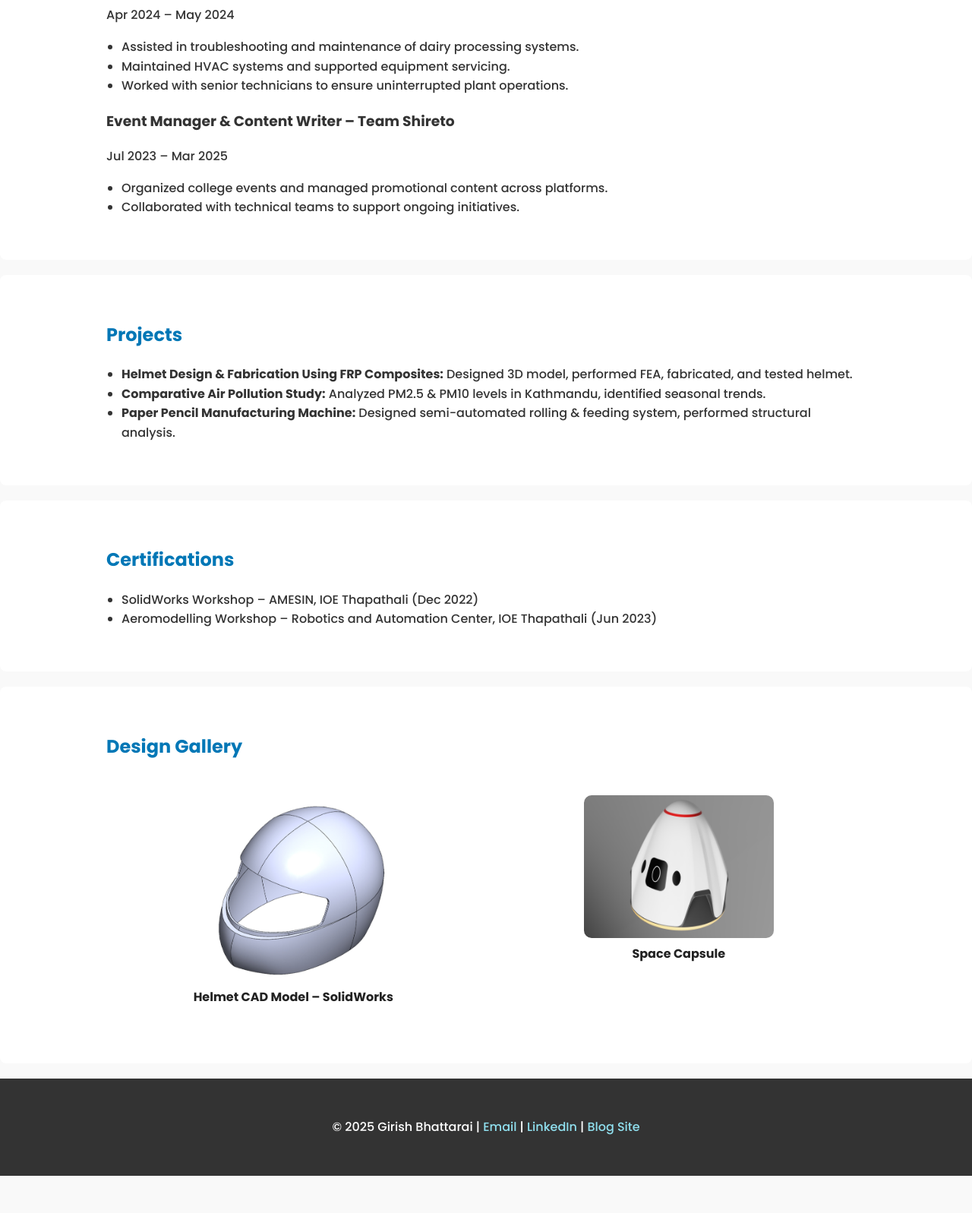
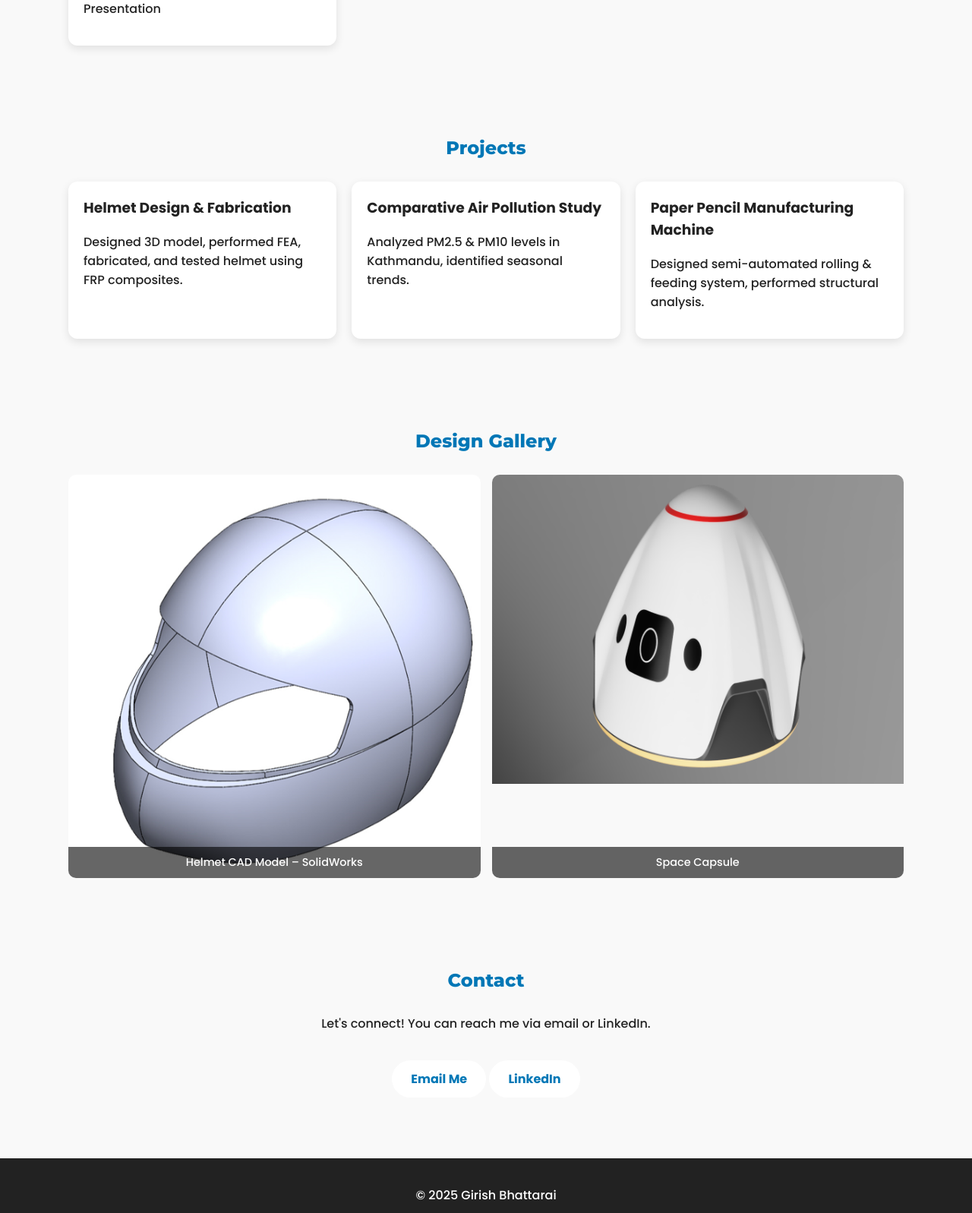
Before and after one commit to Girishbhattarai/portfolio, a plain HTML site: page index.html in a window 1280 px wide. Shown: the part 1076-2673 px from the top of the page at 76% size. Before the commit the page ends 2624 px from the top, so only its background shows below. Drawn offline with Linux system fonts and the light colour scheme.

Commit message:
Update site

```diff
--- a/index.html
+++ b/index.html
@@ -4,125 +4,270 @@
   <meta charset="UTF-8">
   <meta name="viewport" content="width=device-width, initial-scale=1.0">
   <title>Girish Bhattarai | Portfolio</title>
-    <link rel="stylesheet" href="style.css">
-    <link href="https://fonts.googleapis.com/css2?family=Poppins:wght@300;500;700&display=swap" rel="stylesheet">
+  <link href="https://fonts.googleapis.com/css2?family=Poppins:wght@300;500;700&family=Montserrat:wght@600;800&display=swap" rel="stylesheet">
+  <link rel="stylesheet" href="https://cdnjs.cloudflare.com/ajax/libs/font-awesome/6.5.0/css/all.min.css">
+  <style>
+    :root {
+      --primary: #0077b6;
+      --secondary: #00b4d8;
+      --accent: #ff6b6b;
+      --dark: #222;
+      --light: #f9f9f9;
+    }
+
+    body {
+      margin: 0;
+      font-family: 'Poppins', sans-serif;
+      background: var(--light);
+      color: var(--dark);
+      scroll-behavior: smooth;
+    }
+
+    /* Navbar */
+    nav {
+      position: fixed;
+      top: 0;
+      width: 100%;
+      background: var(--dark);
+      color: white;
+      display: flex;
+      justify-content: space-between;
+      align-items: center;
+      padding: 10px 30px;
+      z-index: 1000;
+    }
+    nav h1 {
+      font-family: 'Montserrat', sans-serif;
+      font-size: 1.5rem;
+      margin: 0;
+    }
+    nav ul {
+      list-style: none;
+      display: flex;
+      margin: 0;
+      padding: 0;
+      gap: 20px;
+    }
+    nav ul li a {
+      color: white;
+      text-decoration: none;
+      transition: color 0.3s;
+    }
+    nav ul li a:hover {
+      color: var(--secondary);
+    }
+
+    /* Hero */
+    header {
+      background: linear-gradient(135deg, var(--primary), var(--secondary));
+      color: white;
+      text-align: center;
+      padding: 120px 20px 80px;
+    }
+    header h2 {
+      font-family: 'Montserrat', sans-serif;
+      font-size: 3rem;
+      margin: 10px 0;
+    }
+    header p {
+      font-size: 1.2rem;
+    }
+    .btn {
+      display: inline-block;
+      background: white;
+      color: var(--primary);
+      padding: 12px 25px;
+      border-radius: 25px;
+      margin-top: 20px;
+      text-decoration: none;
+      font-weight: 600;
+      transition: 0.3s;
+    }
+    .btn:hover {
+      background: var(--accent);
+      color: white;
+    }
+
+    /* Sections */
+    section {
+      max-width: 1100px;
+      margin: 60px auto;
+      padding: 20px;
+      opacity: 0;
+      transform: translateY(30px);
+      transition: all 0.8s ease;
+    }
+    section.visible {
+      opacity: 1;
+      transform: translateY(0);
+    }
+    section h2 {
+      color: var(--primary);
+      text-align: center;
+      margin-bottom: 30px;
+      font-family: 'Montserrat', sans-serif;
+    }
+
+    /* Cards */
+    .card-grid {
+      display: grid;
+      grid-template-columns: repeat(auto-fit, minmax(280px, 1fr));
+      gap: 20px;
+    }
+    .card {
+      background: white;
+      border-radius: 12px;
+      padding: 20px;
+      box-shadow: 0 4px 12px rgba(0,0,0,0.1);
+      transition: 0.3s;
+    }
+    .card:hover {
+      transform: translateY(-5px);
+      box-shadow: 0 8px 20px rgba(0,0,0,0.15);
+    }
+    .card h3 {
+      margin-top: 0;
+      color: var(--dark);
+    }
+
+    /* Gallery */
+    .gallery-grid {
+      display: grid;
+      grid-template-columns: repeat(auto-fit, minmax(250px, 1fr));
+      gap: 15px;
+    }
+    .gallery-item {
+      overflow: hidden;
+      border-radius: 10px;
+      position: relative;
+    }
+    .gallery-item img {
+      width: 100%;
+      display: block;
+      transition: transform 0.3s;
+    }
+    .gallery-item:hover img {
+      transform: scale(1.1);
+    }
+    .gallery-caption {
+      position: absolute;
+      bottom: 0;
+      left: 0;
+      right: 0;
+      background: rgba(0,0,0,0.6);
+      color: white;
+      padding: 10px;
+      font-size: 0.9rem;
+      text-align: center;
+    }
+
+    /* Footer */
+    footer {
+      background: var(--dark);
+      color: white;
+      text-align: center;
+      padding: 20px;
+      margin-top: 40px;
+    }
+    footer a {
+      color: var(--secondary);
+      margin: 0 10px;
+      text-decoration: none;
+    }
+    footer a:hover {
+      color: var(--accent);
+    }
+  </style>
 </head>
 <body>
+  <nav>
+    <h1>GB</h1>
+    <ul>
+      <li><a href="#about">About</a></li>
+      <li><a href="#skills">Skills</a></li>
+      <li><a href="#projects">Projects</a></li>
+      <li><a href="#gallery">Gallery</a></li>
+      <li><a href="#contact">Contact</a></li>
+    </ul>
+  </nav>
+
   <header>
-        <div class="container">
-            <h1>Girish Bhattarai</h1>
+    <h2>Girish Bhattarai</h2>
     <p>Mechanical Engineer | Technical Writer | Content Creator</p>
     <a href="mailto:girishwasistha@gmail.com" class="btn">Contact Me</a>
-        </div>
   </header>
 
   <section id="about">
-        <div class="container">
     <h2>About Me</h2>
-            <p>
-                I am a Mechanical Engineering graduate with hands-on experience in mechanical design,
-                industrial maintenance, and composite manufacturing. I have excellent communication,
-                problem-solving, and presentation skills, and I thrive in team-oriented environments.
-                My goal is to combine technical expertise with clear communication to deliver impactful work.
-            </p>
-        </div>
+    <p>I am a Mechanical Engineering graduate with hands-on experience in mechanical design,
+      industrial maintenance, and composite manufacturing. I combine technical expertise with clear communication to deliver impactful work.</p>
   </section>
 
   <section id="skills">
-        <div class="container">
     <h2>Skills</h2>
-            <ul>
-                <li><strong>Design & Analysis:</strong> SolidWorks, Fusion 360, Ansys, AutoCAD</li>
-                <li><strong>Programming:</strong> MATLAB, Python</li>
-                <li><strong>Other Tools:</strong> MS Office, Google Workspace</li>
-                <li><strong>Soft Skills:</strong> Problem Solving, Communication, Presentation, Critical Thinking</li>
-            </ul>
-        </div>
-    </section>
-
-    <section id="experience">
-        <div class="container">
-            <h2>Experience</h2>
-            <h3>Maintenance Engineer Intern – Dairy Development Corporation</h3>
-            <p>Apr 2024 – May 2024</p>
-            <ul>
-                <li>Assisted in troubleshooting and maintenance of dairy processing systems.</li>
-                <li>Maintained HVAC systems and supported equipment servicing.</li>
-                <li>Worked with senior technicians to ensure uninterrupted plant operations.</li>
-            </ul>
-
-            <h3>Event Manager & Content Writer – Team Shireto</h3>
-            <p>Jul 2023 – Mar 2025</p>
-            <ul>
-                <li>Organized college events and managed promotional content across platforms.</li>
-                <li>Collaborated with technical teams to support ongoing initiatives.</li>
-            </ul>
+    <div class="card-grid">
+      <div class="card"><h3><i class="fa-solid fa-cube"></i> Design & Analysis</h3><p>SolidWorks, Fusion 360, Ansys, AutoCAD</p></div>
+      <div class="card"><h3><i class="fa-solid fa-code"></i> Programming</h3><p>MATLAB, Python</p></div>
+      <div class="card"><h3><i class="fa-solid fa-toolbox"></i> Tools</h3><p>MS Office, Google Workspace</p></div>
+      <div class="card"><h3><i class="fa-solid fa-users"></i> Soft Skills</h3><p>Problem Solving, Communication, Presentation</p></div>
     </div>
   </section>
 
   <section id="projects">
-        <div class="container">
     <h2>Projects</h2>
-            <ul>
-                <li><strong>Helmet Design & Fabrication Using FRP Composites:</strong> Designed 3D model, performed FEA, fabricated, and tested helmet.</li>
-                <li><strong>Comparative Air Pollution Study:</strong> Analyzed PM2.5 & PM10 levels in Kathmandu, identified seasonal trends.</li>
-                <li><strong>Paper Pencil Manufacturing Machine:</strong> Designed semi-automated rolling & feeding system, performed structural analysis.</li>
-            </ul>
+    <div class="card-grid">
+      <div class="card"><h3>Helmet Design & Fabrication</h3><p>Designed 3D model, performed FEA, fabricated, and tested helmet using FRP composites.</p></div>
+      <div class="card"><h3>Comparative Air Pollution Study</h3><p>Analyzed PM2.5 & PM10 levels in Kathmandu, identified seasonal trends.</p></div>
+      <div class="card"><h3>Paper Pencil Manufacturing Machine</h3><p>Designed semi-automated rolling & feeding system, performed structural analysis.</p></div>
     </div>
   </section>
 
-    <section id="certifications">
-        <div class="container">
-            <h2>Certifications</h2>
-            <ul>
-                <li>SolidWorks Workshop – AMESIN, IOE Thapathali (Dec 2022)</li>
-                <li>Aeromodelling Workshop – Robotics and Automation Center, IOE Thapathali (Jun 2023)</li>
-            </ul>
-        </div>
-    </section>
   <section id="gallery">
-        <div class="container">
     <h2>Design Gallery</h2>
     <div class="gallery-grid">
       <div class="gallery-item">
-                    <img src="helmet.png" alt="Helmet CAD Design" onclick="openLightbox(this)">
-                    <p class="caption">Helmet CAD Model – SolidWorks</p>
+        <img src="helmet.png" alt="Helmet CAD Model">
+        <div class="gallery-caption">Helmet CAD Model – SolidWorks</div>
       </div>
       <div class="gallery-item">
-                    <img src="SpaceCapsule.png" alt="Space Capsule" onclick="openLightbox(this)">
-                    <p class="caption">Space Capsule</p>
-                </div>
-
-
+        <img src="SpaceCapsule.png" alt="Space Capsule">
+        <div class="gallery-caption">Space Capsule</div>
       </div>
     </div>
   </section>
 
-    <div id="lightbox" onclick="closeLightbox()">
-        <span id="closeBtn">&times;</span>
-        <img id="lightboxImg" src="" alt="">
-        <p id="lightboxCaption"></p>
+  <section id="contact">
+    <h2>Contact</h2>
+    <p style="text-align:center;">Let's connect! You can reach me via email or LinkedIn.</p>
+    <div style="text-align:center;">
+      <a href="mailto:girishwasistha@gmail.com" class="btn">Email Me</a>
+      <a href="https://www.linkedin.com/in/girish-bhattarai/" class="btn">LinkedIn</a>
     </div>
+  </section>
 
   <footer>
-        <div class="container">
-            <p>© 2025 Girish Bhattarai |
-                <a href="mailto:girishwasistha@gmail.com">Email</a> |
-                <a href="https://www.linkedin.com/in/girish-bhattarai/">LinkedIn</a> |
-                <a href="https://blog.bhattaraigirish.com.np/">Blog Site</a>
+    <p>© 2025 Girish Bhattarai</p>
+    <p>
+      <a href="mailto:girishwasistha@gmail.com"><i class="fa-solid fa-envelope"></i></a>
+      <a href="https://www.linkedin.com/in/girish-bhattarai/"><i class="fa-brands fa-linkedin"></i></a>
+      <a href="https://blog.bhattaraigirish.com.np/"><i class="fa-solid fa-pen"></i></a>
     </p>
-        </div>
   </footer>
+
   <script>
-    function openLightbox(imgElement) {
-        document.getElementById("lightbox").style.display = "block";
-        document.getElementById("lightboxImg").src = imgElement.src;
-        document.getElementById("lightboxCaption").innerText = imgElement.alt;
+    // Reveal sections on scroll
+    const sections = document.querySelectorAll('section');
+    const observer = new IntersectionObserver((entries) => {
+      entries.forEach(entry => {
+        if(entry.isIntersecting) {
+          entry.target.classList.add('visible');
         }
+      });
+    }, { threshold: 0.2 });
 
-    function closeLightbox() {
-        document.getElementById("lightbox").style.display = "none";
-    }
+    sections.forEach(section => {
+      observer.observe(section);
+    });
   </script>
 </body>
 </html>
```
Lines whose indentation alone changed are shown as unchanged.
